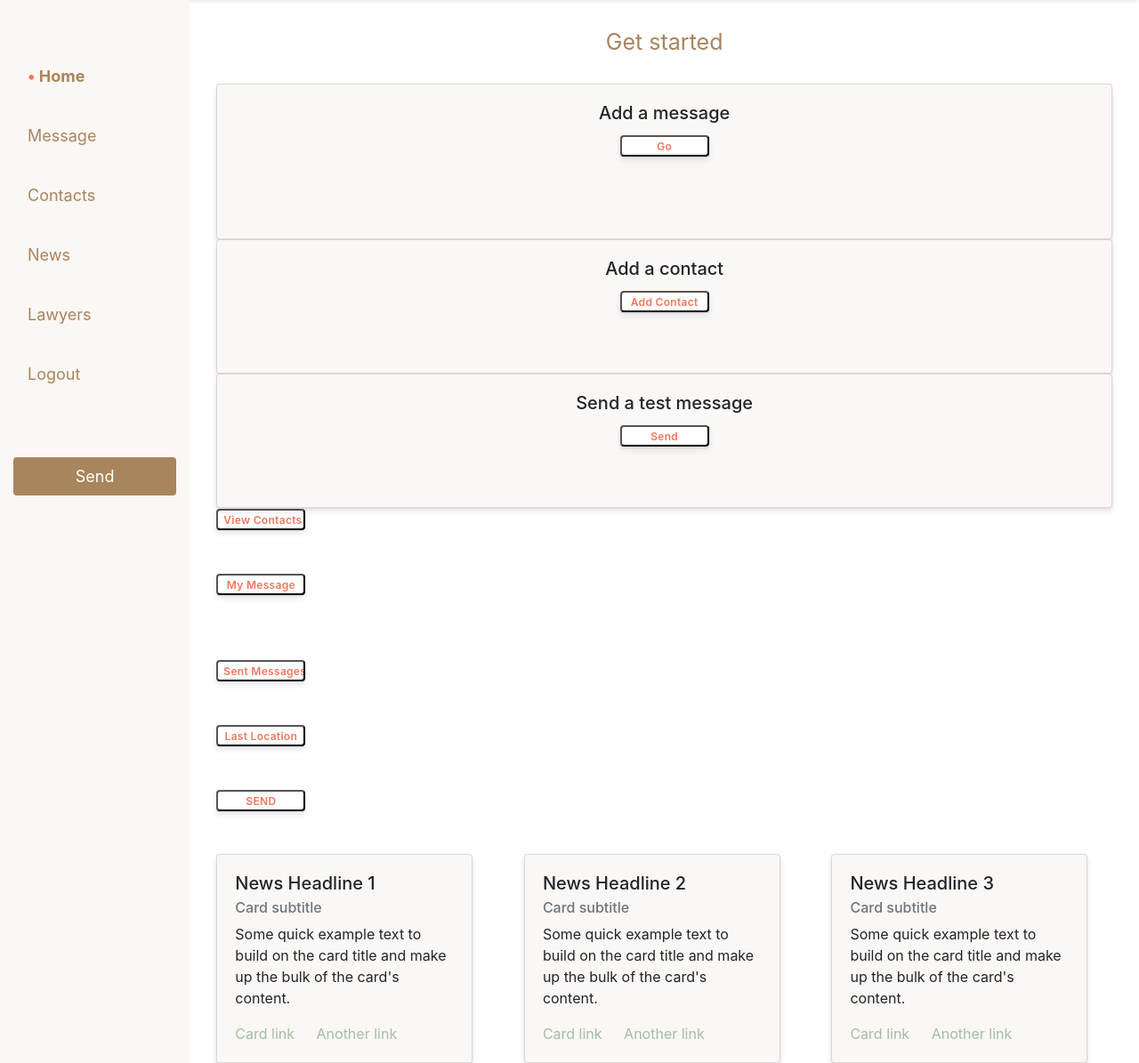
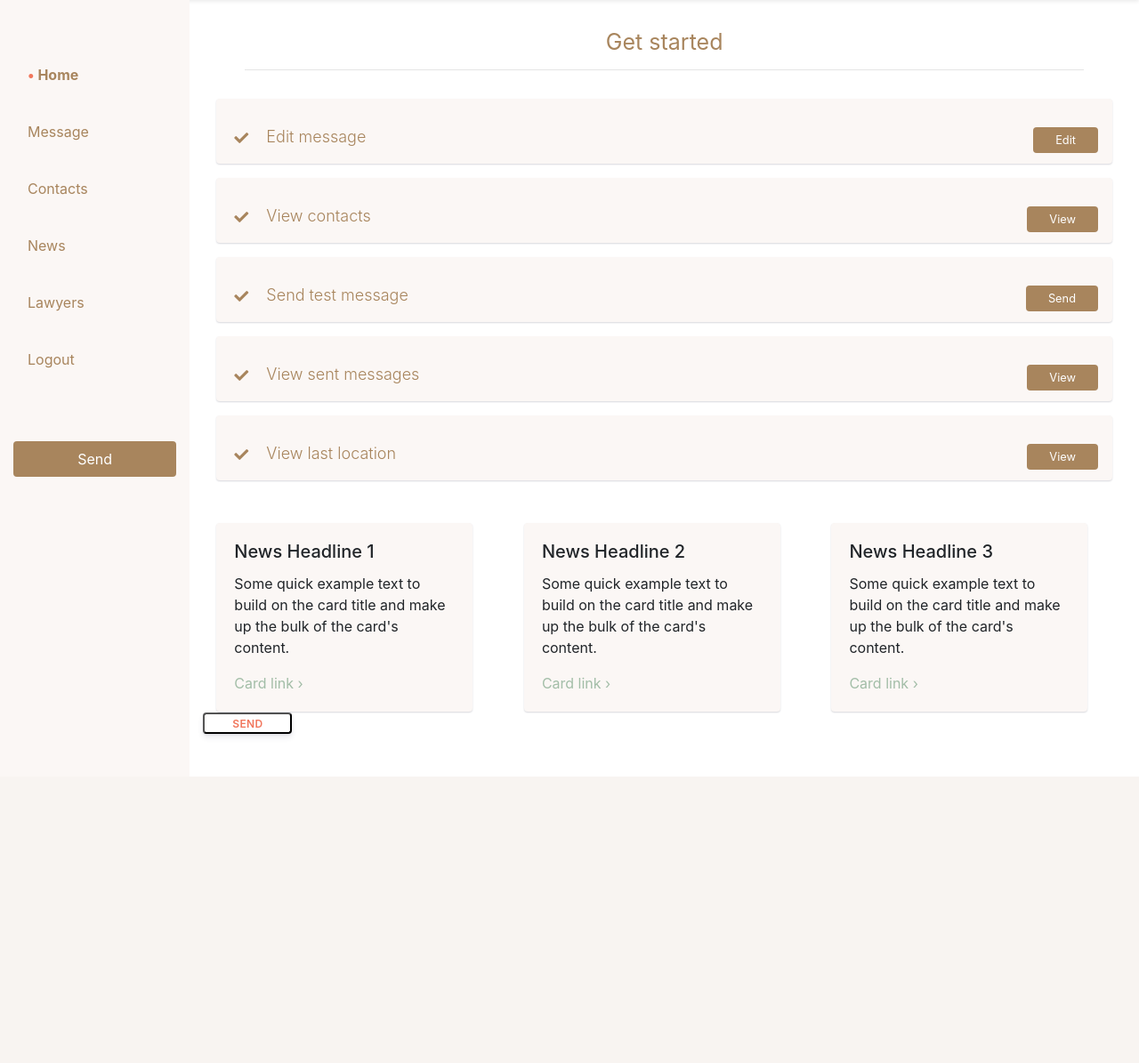
Before and after one commit to michebot/humano, a Flask app: page /user-home in a window 1280 px wide. Shown: the part 56-1251 px from the top of the page at 89% size. After the commit the page ends 929 px from the top, so only its background shows below. Run offline with Flask 2, Linux system fonts and the light colour scheme; the visitor is signed in with stand-in values (Sample User, id 1); tables that the repository leaves empty hold one stand-in row (values such as "Sample post"); some libraries are stand-ins or nearby versions.

Commit message:
Adding more styles to the user home page

```diff
--- a/static/css/styles.css
+++ b/static/css/styles.css
@@ -27,6 +27,13 @@ h2 {
     color: #a2bda7;
     font-size: 25px;
     font-weight: 400;
+}
+
+h3 {
+    color: #A8855D;
+    font-weight: 300;
+    font-size: 18px;
+
 }
 
 a{
@@ -98,7 +105,7 @@ img.one {
 .nav-link {
     color: #A8855D;
     font-weight: 400;
-    font-size: 18px;
+    font-size: 16px;
 }
 
 .nav-link:hover {
@@ -130,11 +137,37 @@ li:not(.active):before {
 /* User Home */
 .card {
     background-color: #FBF7F5;
+    -webkit-box-shadow: 0 1px 2px rgba(50,50,93,.11), 0 1px 2px rgba(0,0,0,.08);
+    box-shadow: 0 1px 2px rgba(50,50,93,.11), 0 1px 2px rgba(0,0,0,.08);
+    border: none !important;
+}
+
+.card:hover {
     -webkit-box-shadow: 0 4px 6px rgba(50,50,93,.11), 0 1px 3px rgba(0,0,0,.08);
     box-shadow: 0 4px 6px rgba(50,50,93,.11), 0 1px 3px rgba(0,0,0,.08);
 }
+
 .welcome {
     margin: 2rem;
+}
+
+.action-button {
+    background-color: #A8855D;
+    color: #fff;
+    border-radius: .25rem;
+    text-align: center;
+    padding: 5px 25px;
+}
+
+.check {
+    color: #A8855D;
+    padding: .25rem;
+}
+
+.action-button:hover {
+    color: #fff;
+    opacity: .7;
+    text-decoration: none;
 }
 
 /* Making life easier */
@@ -158,6 +191,10 @@ li:not(.active):before {
     margin-top: 3rem;
 }
 
+.mt3 {
+    margin-top: 3rem;
+}
+
 .ml {
     margin-left: 1rem;
 }
@@ -168,6 +205,14 @@ li:not(.active):before {
 
 .mb3 {
     margin-bottom: 3rem;
+}
+
+.mr1 {
+    margin-right: 1rem;
+}
+
+.box-shadow {
+    box-shadow: 0 0.25rem 0.75rem rgba(0, 0, 0, .05);
 }
 
 /* Contacts Page */
--- a/templates/base.html
+++ b/templates/base.html
@@ -4,6 +4,7 @@
   <title>{% block title %}TITLE GOES HERE{% endblock %}</title>
   <link rel="stylesheet" href="https://stackpath.bootstrapcdn.com/bootstrap/4.1.3/css/bootstrap.min.css" integrity="sha384-MCw98/SFnGE8fJT3GXwEOngsV7Zt27NXFoaoApmYm81iuXoPkFOJwJ8ERdknLPMO" crossorigin="anonymous">
   <link rel="stylesheet" type="text/css" href="/static/css/styles.css">
+  <link rel="stylesheet" href="https://use.fontawesome.com/releases/v5.3.1/css/all.css" integrity="sha384-mzrmE5qonljUremFsqc01SB46JvROS7bZs3IO2EmfFsd15uHvIt+Y8vEf7N7fWAU" crossorigin="anonymous">
   <script src="https://code.jquery.com/jquery-3.2.1.min.js"></script>
 </head>
 <body>
--- a/templates/user-home.html
+++ b/templates/user-home.html
@@ -13,40 +13,167 @@
       onclick="window.location.href='/add-contact'"/>
   </form> -->
 
-<!-- New Stuff -->
-<div class="container-fluid">
+<!-- Begin Redesign -->
+
+<main role="main" class="container-fluid">
     <div class="welcome">
         <h1>
             Get started
         </h1>
-    </div>
-    <div class="card text-center">
-      <div class="card-body">
-        <h5 class="card-title">Add a message</h5>
-        <form>
-          <input
-            id="view-message"
-            class="btn1"
-            type="button"
-            value="Go"
-            onclick="window.location.href='/view-message'"/>
-        </form><br>
-      </div>
+        <hr class="mb-4">
     </div>
 
-    <div class="card text-center">
-      <div class="card-body">
-        <h5 class="card-title">Add a contact</h5>
-        <button type="button" id="add-contact" class="btn1" data-toggle="modal" data-target="#exampleModal">Add Contact</button>
-      </div>
+    <div class="my-3 p-3 card">
+        <div class="media text-muted pt-3">
+          <i class="fas fa-check check mr1"></i>
+          <div class="media-body small">
+            <div class="d-flex justify-content-between align-items-center w-100">
+
+            <!-- If the user has a message, show 'edit message' link -->
+            {% if message %}
+                <h3>
+                    Edit message
+                </h3>
+                <a class="action-button" href="/view-message">
+                    Edit
+                </a>
+            {% else %}
+                <h3>
+                    Add message
+                </h3>
+                <a class="action-button" href="/add-message">
+                    Add
+                </a>
+            {% endif %}
+            </div>
+          </div>
+        </div>
     </div>
 
-    <div class="card text-center">
-      <div class="card-body">
-        <h5 class="card-title">Send a test message</h5>
-        <button type="button" id="add-contact" class="btn1" data-toggle="modal" data-target="#exampleModal">Send</button>
+    <div class="my-3 p-3 card">
+        <div class="media text-muted pt-3">
+          <i class="fas fa-check check mr1"></i>
+          <div class="media-body small">
+            <div class="d-flex justify-content-between align-items-center w-100">
+
+                <!-- If the user has a contact, display view-contacts link -->
+                {% if contacts %}
+                    <h3>
+                        View contacts
+                    </h3>
+                    <a class="action-button" href="/my-contacts">
+                        View
+                    </a>
+                  {% else %}
+                  <h3>
+                      Add contacts
+                  </h3>
+                  <a class="action-button" href="/my-contacts">
+                      Add
+                  </a>
+                  {% endif %}
+            </div>
+          </div>
+        </div>
+    </div>
+
+<!-- Need to do -->
+<!-- If the user has added their contacts and message, they can send their location to their contacts -->
+{% if message and contacts %}
+    <div class="my-3 p-3 card">
+        <div class="media text-muted pt-3">
+          <i class="fas fa-check check mr1"></i>
+          <div class="media-body small">
+            <div class="d-flex justify-content-between align-items-center w-100">
+                <h3>
+                  Send test message
+              </h3>
+              <a class="action-button" href="#">
+                  Send
+              </a>
+            </div>
+          </div>
+        </div>
+    </div>
+{% endif %}
+
+<!-- if the user has sent their message and location -->
+{% if users_sent_message %}
+    <div class="my-3 p-3 card">
+        <div class="media text-muted pt-3">
+          <i class="fas fa-check check mr1"></i>
+          <div class="media-body small">
+            <div class="d-flex justify-content-between align-items-center w-100">
+                <h3>
+                    View sent messages
+                </h3>
+                  <a class="action-button" href="/sent-messages">
+                      View
+                  </a>
+            </div>
+          </div>
+        </div>
+    </div>
+{% endif %}
+
+{% if users_sent_message %}
+    <div class="my-3 p-3 card">
+        <div class="media text-muted pt-3">
+          <i class="fas fa-check check mr1"></i>
+          <div class="media-body small">
+            <div class="d-flex justify-content-between align-items-center w-100">
+                <h3>
+                    View last location
+                </h3>
+                  <a class="action-button" href="/map/{{ current_user }}">
+                      View
+                  </a>
+            </div>
+          </div>
+        </div>
+    </div>
+{% endif %}
+
+<!-- News -->
+    <div class="row mt3">
+        <div class="col-sm-4">
+            <div class="card" style="width: 18rem;">
+                <div class="card-body">
+                  <h5 class="card-title">News Headline 1</h5>
+                  <p class="card-text">Some quick example text to build on the card title and make up the bulk of the card's content.</p>
+                  <a href="#" class="card-link">
+                      Card link &rsaquo;
+                  </a>
+                </div>
+            </div>
       </div>
-    </div>
+      <div class="col-sm-4">
+          <div class="card" style="width: 18rem;">
+            <div class="card-body">
+              <h5 class="card-title">News Headline 2</h5
+              <p class="card-text">Some quick example text to build on the card title and make up the bulk of the card's content.</p>
+              <a href="#" class="card-link">
+                  Card link &rsaquo;
+              </a>
+            </div>
+          </div>
+      </div>
+      <div class="col-sm-4">
+          <div class="card" style="width: 18rem;">
+            <div class="card-body">
+              <h5 class="card-title">News Headline 3</h5
+              <p class="card-text">Some quick example text to build on the card title and make up the bulk of the card's content.</p>
+              <a href="#" class="card-link">
+                  Card link &rsaquo;
+              </a>
+            </div>
+          </div>
+      </div>
+  </div>
+
+</main>
+
+<!-- End Redesign -->
 
   <!-- Button trigger for Add Contact modal -->
   <!-- <button type="button" id="add-contact" class="btn1" data-toggle="modal" data-target="#exampleModal">Add Contact</button> -->
@@ -71,61 +198,6 @@
       </div>
     </div>
   </div> -->
-
-
-
-  <!-- If the user has a contact, display view-contacts link -->
-  {% if contacts %}
-    <form>
-      <input
-        id="view-contacts"
-        class="btn1"
-        type="button"
-        value="View Contacts"
-        onclick="window.location.href='/my-contacts'"/>
-    </form>
-  {% endif %}
-
-  <!-- If the user has a message, show 'edit message' link -->
-  {% if message %}
-    <form>
-      <input
-        id="view-message"
-        class="btn1"
-        type="button"
-        value="My Message"
-        onclick="window.location.href='/view-message'"/>
-    </form><br>
-  {% else %}
-    <form>
-      <input
-        id="add-message"
-        class="btn1"
-        type="button"
-        value="Add Message"
-        onclick="window.location.href='/add-message'"/>
-    </form>
-  {% endif %}
-
-  <!-- if the user has sent their message and location -->
-  {% if users_sent_message %}
-    <form>
-      <input
-        id="render-sent-messages"
-        class="btn1"
-        type="button"
-        value="Sent Messages"
-        onclick="window.location.href='/sent-messages'"/>
-    </form>
-    <form>
-      <input
-        id="render-last-location"
-        class="btn1"
-        type="button"
-        value="Last Location"
-        onclick="window.location.href='/map/{{ current_user }}'"/>
-    </form>
-  {% endif %}
 
   <!-- If the user has added their contacts and message, they can send their location to their contacts -->
   {% if message and contacts %}
@@ -165,45 +237,6 @@
       </div>
     </div>
   </div>
-</div>
-
-  <!-- News -->
-  <div class="container-fluid">
-      <div class="row">
-          <div class="col-sm-4">
-              <div class="card" style="width: 18rem;">
-                  <div class="card-body">
-                    <h5 class="card-title">News Headline 1</h5>
-                    <h6 class="card-subtitle mb-2 text-muted">Card subtitle</h6>
-                    <p class="card-text">Some quick example text to build on the card title and make up the bulk of the card's content.</p>
-                    <a href="#" class="card-link">Card link</a>
-                    <a href="#" class="card-link">Another link</a>
-                  </div>
-              </div>
-        </div>
-        <div class="col-sm-4">
-            <div class="card" style="width: 18rem;">
-              <div class="card-body">
-                <h5 class="card-title">News Headline 2</h5>
-                <h6 class="card-subtitle mb-2 text-muted">Card subtitle</h6>
-                <p class="card-text">Some quick example text to build on the card title and make up the bulk of the card's content.</p>
-                <a href="#" class="card-link">Card link</a>
-                <a href="#" class="card-link">Another link</a>
-              </div>
-            </div>
-        </div>
-        <div class="col-sm-4">
-            <div class="card" style="width: 18rem;">
-              <div class="card-body">
-                <h5 class="card-title">News Headline 3</h5>
-                <h6 class="card-subtitle mb-2 text-muted">Card subtitle</h6>
-                <p class="card-text">Some quick example text to build on the card title and make up the bulk of the card's content.</p>
-                <a href="#" class="card-link">Card link</a>
-                <a href="#" class="card-link">Another link</a>
-              </div>
-            </div>
-        </div>
-    </div>
 </div>
 
   <script type="text/javascript">
```
